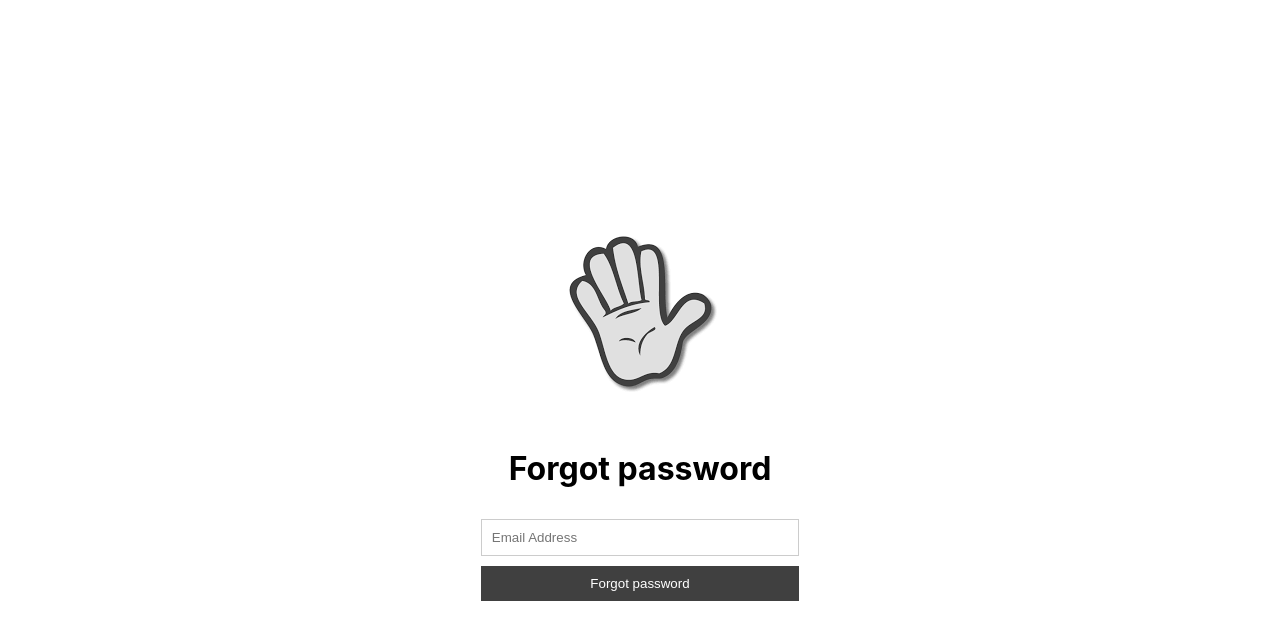
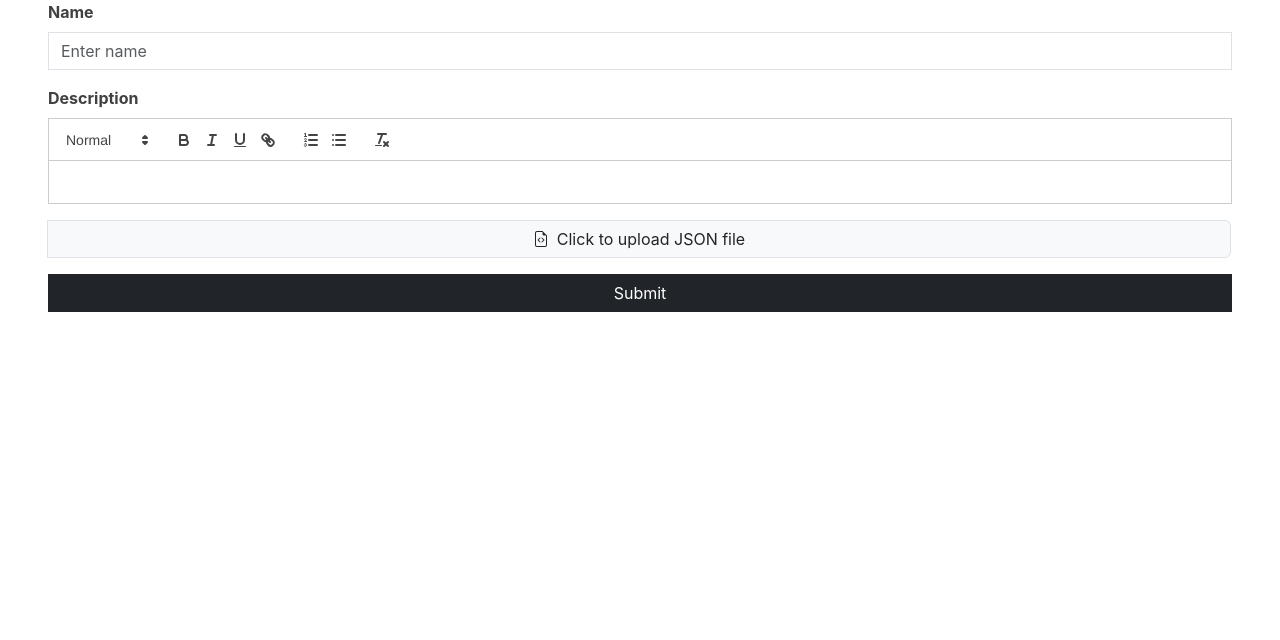
Before and after one commit to Boulbeba404/sign-language-recognition-frontend-react, a React (Create React App) app: page / in a window 1280 px wide. Shown: the top 640 px of the page. Built offline with nearby package versions, Linux system fonts and the light colour scheme.

Commit message:
manage model page

```diff
--- a/package.json
+++ b/package.json
@@ -8,7 +8,10 @@
     "@testing-library/user-event": "^13.5.0",
     "bootstrap": "^5.3.3",
     "react": "^18.3.1",
+    "react-bootstrap": "^2.10.2",
+    "react-bootstrap-icons": "^1.11.4",
     "react-dom": "^18.3.1",
+    "react-quill": "^2.0.0",
     "react-scripts": "5.0.1",
     "web-vitals": "^2.1.4"
   },
--- a/src/App.js
+++ b/src/App.js
@@ -1,8 +1,8 @@
 import React from "react";
-import { ForgotPassword, Login, ResetPassword } from "./pages";
+import { ForgotPassword, Login, ManageModel, ResetPassword } from "./pages";
 
 function App() {
-  return <ForgotPassword />;
+  return <ManageModel />;
 }
 
 export default App;
--- a/src/index.css
+++ b/src/index.css
@@ -1,3 +1,6 @@
+@import "react-quill/dist/quill.snow.css";
+@import "bootstrap/dist/css/bootstrap.min.css";
+
 body {
   margin: 0;
   font-family: -apple-system, BlinkMacSystemFont, "Segoe UI", "Roboto", "Oxygen",
@@ -70,3 +73,19 @@ a {
   margin: 0px !important;
   margin-top: 10px;
 }
+
+.ds-label {
+  font-size: 16px;
+  font-weight: bold;
+}
+
+.form-control:focus {
+  background-color: transparent !important;
+  border-color: transparent !important;
+}
+
+.form-control,
+.form-control,
+.btn {
+  border-radius: 0px !important;
+}
--- a/src/pages/index.js
+++ b/src/pages/index.js
@@ -1,4 +1,6 @@
 import Login from "./login/Login";
-import ForgotPassword  from "./forgotPassword/ForgotPassword";
+import ForgotPassword from "./forgotPassword/ForgotPassword";
 import ResetPassword from "./resetPassword/ResetPasword";
-export { Login,ForgotPassword,ResetPassword }
+import ManageModel from "./manageModel/ManageModel";
+
+export { Login, ForgotPassword, ResetPassword, ManageModel };
--- /dev/null
+++ b/src/pages/manageModel/ManageModel.js
@@ -0,0 +1,73 @@
+import React, { useState } from "react";
+import { Button, Form, InputGroup } from "react-bootstrap";
+import { FileEarmarkCode } from "react-bootstrap-icons";
+import ReactQuill from "react-quill";
+
+const ManageModel = () => {
+  const [name, setName] = useState("");
+  const [content, setContent] = useState("");
+  const [file, setFile] = useState(null);
+
+  const handleFileChange = (event) => {
+    const file = event.target.files[0];
+    if (file && file.type === "application/json") {
+      setFile(file);
+    } else {
+      alert("Please upload a JSON file.");
+    }
+  };
+
+  const handleSubmit = (event) => {
+    event.preventDefault();
+  };
+
+  return (
+    <Form className="px-5" onSubmit={handleSubmit} style={{ color: "#404040" }}>
+      <Form.Group className="mb-3">
+        <Form.Label className="ds-label">Name</Form.Label>
+        <Form.Control
+          type="text"
+          value={name}
+          onChange={(e) => setName(e.target.value)}
+          placeholder="Enter name"
+        />
+      </Form.Group>
+
+      <Form.Group className="mb-3">
+        <Form.Label className="ds-label">Description</Form.Label>
+        <ReactQuill theme="snow" value={content} onChange={setContent} />
+      </Form.Group>
+
+      <Form.Group className="mb-3">
+        <InputGroup>
+          <Form.Control
+            type="file"
+            onChange={handleFileChange}
+            accept=".json"
+            style={{ display: "none" }}
+            id="file-upload"
+          />
+          <InputGroup.Text
+            className="w-100"
+            as="label"
+            htmlFor="file-upload"
+            style={{
+              display: "flex",
+              alignItems: "center",
+              cursor: "pointer",
+              justifyContent: "center",
+            }}
+          >
+            <FileEarmarkCode className="me-2" /> Click to upload JSON file
+          </InputGroup.Text>
+        </InputGroup>
+      </Form.Group>
+
+      <Button variant="dark" type="submit">
+        Submit
+      </Button>
+    </Form>
+  );
+};
+
+export default ManageModel;
```
Also changed, not shown: 1 other file (tests, documents, lock files or other folders).
